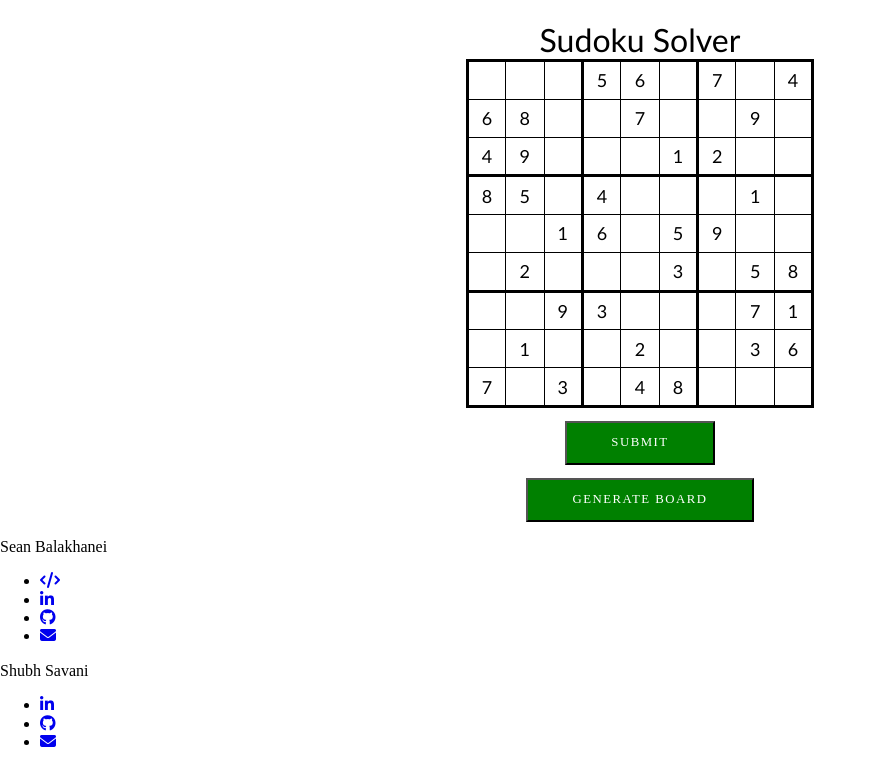
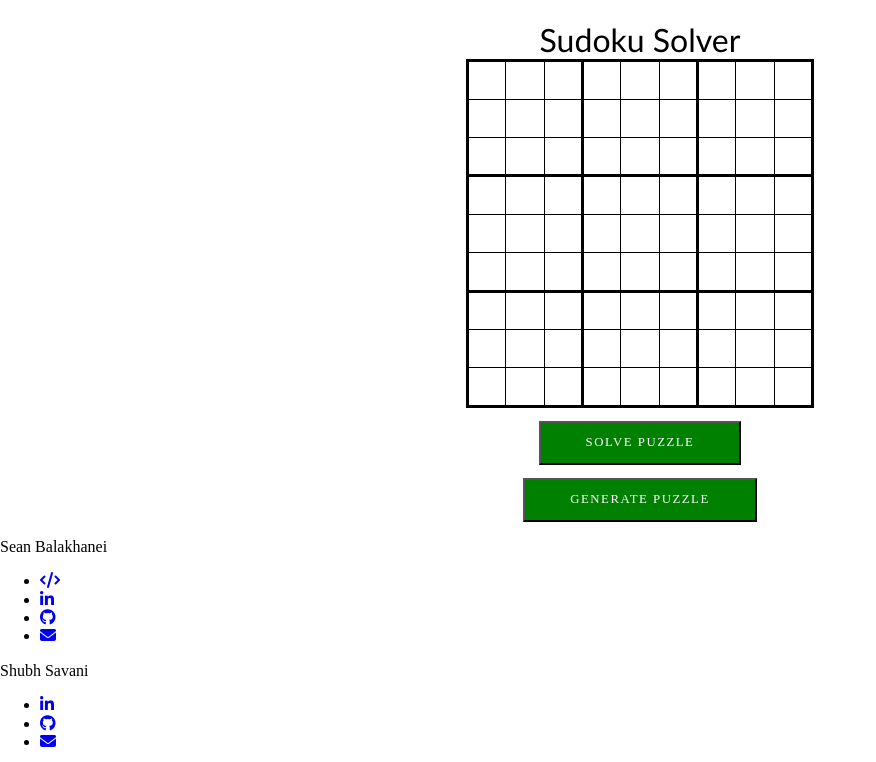
Before and after one commit to Shubh587/AI-Sudoku-Solver, a Flask app: template templates/index_generated.html in a window 1280 px wide. Shown: the top 762 px of the page, without its empty margins (0-876 px from the left). Run offline with Flask 2, Linux system fonts and the light colour scheme; the template is opened without the code that fills it: most values are stand-ins (such as "Sample title", 1, 10 or a date in 2020); some libraries are stand-ins or nearby versions.

Commit message:
Footer tweaks, input handling
Import for icons was missing on some of the HTML templates.
Altered the way index_generated.html takes input from Flask to implement the Generate Puzzles feature.

```diff
--- a/templates/index.html
+++ b/templates/index.html
@@ -40,12 +40,12 @@
         </div>
 
         <!-- Submit Button -->
-        <input type="Submit", class="btn", onclick="get_input()">
+        <input type="Submit", value="Solve Puzzle", class="btn", onclick="get_input()">
 
     </form>
 
     <form class="grid", action="/generate_board", method="POST">
-        <input type="Submit", class="btn", value="Generate Board", onclick="generate_board()">
+        <input type="Submit", class="btn", value="Generate Puzzle", onclick="generate_board()">
     </form>
 
 
--- a/templates/index_generated.html
+++ b/templates/index_generated.html
@@ -25,27 +25,27 @@
                 <colgroup><col><col><col>
                 <colgroup><col><col><col>
                 <tbody>
-                <tr> <td><input class="input_box" type="number", name="A0", id="A0", max="9"></td> <td><input class="input_box" type="number", name="A1", id="A1", max="9"></td><td><input class="input_box" type="number", name="A2", id="A2", max="9"></td><td><input class="input_box" type="number", name="A3", id="A3", max="9", value="5"></td><td><input class="input_box" type="number", name="A4", id="A4", max="9", value="6"></td><td><input class="input_box" type="number", name="A5", id="A5", max="9"></td><td><input class="input_box" type="number", name="A6", id="A6", max="9", value="7"></td><td><input class="input_box" type="number", name="A7", id="A7", max="9"></td><td><input class="input_box" type="number", name="A8", id="A8", max="9", value="4"></td>
-                <tr> <td><input class="input_box" type="number", name="B0", id="B0", max="9", value="6"></td> <td><input class="input_box" type="number", name="B1", id="B1", max="9", value="8"></td><td><input class="input_box" type="number", name="B2", id="B2", max="9"></td><td><input class="input_box" type="number", name="B3", id="B3", max="9"></td><td><input class="input_box" type="number", name="B4", id="B4", max="9", value="7"></td><td><input class="input_box" type="number", name="B5", id="B5", max="9"></td><td><input class="input_box" type="number", name="B6", id="B6", max="9"></td><td><input class="input_box" type="number", name="B7", id="B7", max="9", value="9"></td><td><input class="input_box" type="number", name="B8", id="B8", max="9"></td>
-                <tr> <td><input class="input_box" type="number", name="C0", id="C0", max="9", value="4"></td> <td><input class="input_box" type="number", name="C1", id="C1", max="9", value="9"></td><td><input class="input_box" type="number", name="C2", id="C2", max="9"></td><td><input class="input_box" type="number", name="C3", id="C3", max="9"></td><td><input class="input_box" type="number", name="C4", id="C4", max="9"></td><td><input class="input_box" type="number", name="C5", id="C5", max="9", value="1"></td><td><input class="input_box" type="number", name="C6", id="C6", max="9", value="2"></td><td><input class="input_box" type="number", name="C7", id="C7", max="9"></td><td><input class="input_box" type="number", name="C8", id="C8", max="9"></td>
+                <tr> <td><input class="input_box", type="number", name="A0", id="A0", max="9", value="{{input[0]}}"></td> <td><input class="input_box" type="number", name="A1", id="A1", max="9", value="{{input[1]}}"></td><td><input class="input_box" type="number", name="A2", id="A2", max="9", value="{{input[2]}}"></td><td><input class="input_box" type="number", name="A3", id="A3", max="9", value="{{input[3]}}"></td><td><input class="input_box" type="number", name="A4", id="A4", max="9", value="{{input[4]}}"></td><td><input class="input_box" type="number", name="A5", id="A5", max="9", value="{{input[5]}}"></td><td><input class="input_box" type="number", name="A6", id="A6", max="9", value="{{input[6]}}"></td><td><input class="input_box" type="number", name="A7", id="A7", max="9", value="{{input[7]}}"></td><td><input class="input_box" type="number", name="A8", id="A8", max="9", value="{{input[8]}}"></td>
+                <tr> <td><input class="input_box", type="number", name="B0", id="B0", max="9", value="{{input[9]}}"></td> <td><input class="input_box" type="number", name="B1", id="B1", max="9", value="{{input[10]}}"></td><td><input class="input_box" type="number", name="B2", id="B2", max="9", value="{{input[11]}}"></td><td><input class="input_box" type="number", name="B3", id="B3", max="9", value="{{input[12]}}"></td><td><input class="input_box" type="number", name="B4", id="B4", max="9", value="{{input[13]}}"></td><td><input class="input_box" type="number", name="B5", id="B5", max="9", value="{{input[14]}}"></td><td><input class="input_box" type="number", name="B6", id="B6", max="9", value="{{input[15]}}"></td><td><input class="input_box" type="number", name="B7", id="B7", max="9", value="{{input[16]}}"></td><td><input class="input_box" type="number", name="B8", id="B8", max="9", value="{{input[17]}}"></td>
+                <tr> <td><input class="input_box", type="number", name="C0", id="C0", max="9", value="{{input[18]}}"></td><td><input class="input_box" type="number", name="C1", id="C1", max="9", value="{{input[19]}}"></td><td><input class="input_box" type="number", name="C2", id="C2", max="9", value="{{input[20]}}"></td><td><input class="input_box" type="number", name="C3", id="C3", max="9", value="{{input[21]}}"></td><td><input class="input_box" type="number", name="C4", id="C4", max="9", value="{{input[22]}}"></td><td><input class="input_box" type="number", name="C5", id="C5", max="9", value="{{input[23]}}"></td><td><input class="input_box" type="number", name="C6", id="C6", max="9", value="{{input[24]}}"></td><td><input class="input_box" type="number", name="C7", id="C7", max="9", value="{{input[25]}}"></td><td><input class="input_box" type="number", name="C8", id="C8", max="9", value="{{input[26]}}"></td>
                 <tbody>
-                <tr> <td><input class="input_box" type="number", name="D0", id="D0", max="9", value="8"></td> <td><input class="input_box" type="number", name="D1", id="D1", max="9", value="5"></td><td><input class="input_box" type="number", name="D2", id="D2", max="9"></td><td><input class="input_box" type="number", name="D3", id="D3", max="9", value="4"></td><td><input class="input_box" type="number", name="D4", id="D4", max="9"></td><td><input class="input_box" type="number", name="D5", id="D5", max="9"></td><td><input class="input_box" type="number", name="D6", id="D6", max="9"></td><td><input class="input_box" type="number", name="D7", id="D7", max="9", value="1"></td><td><input class="input_box" type="number", name="D8", id="D8", max="9"></td>
-                <tr> <td><input class="input_box" type="number", name="E0", id="E0", max="9"></td> <td><input class="input_box" type="number", name="E1", id="E1", max="9"></td><td><input class="input_box" type="number", name="E2", id="E2", max="9", value="1"></td><td><input class="input_box" type="number", name="E3", id="E3", max="9", value="6"></td><td><input class="input_box" type="number", name="E4", id="E4", max="9"></td><td><input class="input_box" type="number", name="E5", id="E5", max="9", value="5"></td><td><input class="input_box" type="number", name="E6", id="E6", max="9", value="9"></td><td><input class="input_box" type="number", name="E7", id="E7", max="9"></td><td><input class="input_box" type="number", name="E8", id="E8", max="9"></td>
-                <tr> <td><input class="input_box" type="number", name="F0", id="F0", max="9"></td> <td><input class="input_box" type="number", name="F1", id="F1", max="9", value="2"></td><td><input class="input_box" type="number", name="F2", id="F2", max="9"></td><td><input class="input_box" type="number", name="F3", id="F3", max="9"></td><td><input class="input_box" type="number", name="F4", id="F4", max="9"></td><td><input class="input_box" type="number", name="F5", id="F5", max="9", value="3"></td><td><input class="input_box" type="number", name="F6", id="F6", max="9"></td><td><input class="input_box" type="number", name="F7", id="F7", max="9", value="5"></td><td><input class="input_box" type="number", name="F8", id="F8", max="9", value="8"></td>
+                <tr> <td><input class="input_box", type="number", name="D0", id="D0", max="9", value="{{input[27]}}"></td> <td><input class="input_box" type="number", name="D1", id="D1", max="9", value="{{input[28]}}"></td><td><input class="input_box" type="number", name="D2", id="D2", max="9", value="{{input[29]}}"></td><td><input class="input_box" type="number", name="D3", id="D3", max="9", value="{{input[30]}}"></td><td><input class="input_box" type="number", name="D4", id="D4", max="9", value="{{input[31]}}"></td><td><input class="input_box" type="number", name="D5", id="D5", max="9", value="{{input[32]}}"></td><td><input class="input_box" type="number", name="D6", id="D6", max="9", value="{{input[33]}}"></td><td><input class="input_box" type="number", name="D7", id="D7", max="9", value="{{input[34]}}"></td><td><input class="input_box" type="number", name="D8", id="D8", max="9", value="{{input[35]}}"></td>
+                <tr> <td><input class="input_box", type="number", name="E0", id="E0", max="9", value="{{input[36]}}"></td> <td><input class="input_box" type="number", name="E1", id="E1", max="9", value="{{input[37]}}"></td><td><input class="input_box" type="number", name="E2", id="E2", max="9", value="{{input[38]}}"></td><td><input class="input_box" type="number", name="E3", id="E3", max="9", value="{{input[39]}}"></td><td><input class="input_box" type="number", name="E4", id="E4", max="9", value="{{input[40]}}"></td><td><input class="input_box" type="number", name="E5", id="E5", max="9", value="{{input[41]}}"></td><td><input class="input_box" type="number", name="E6", id="E6", max="9", value="{{input[42]}}"></td><td><input class="input_box" type="number", name="E7", id="E7", max="9", value="{{input[43]}}"></td><td><input class="input_box" type="number", name="E8", id="E8", max="9", value="{{input[44]}}"></td>
+                <tr> <td><input class="input_box", type="number", name="F0", id="F0", max="9", value="{{input[45]}}"></td> <td><input class="input_box" type="number", name="F1", id="F1", max="9", value="{{input[46]}}"></td><td><input class="input_box" type="number", name="F2", id="F2", max="9", value="{{input[47]}}"></td><td><input class="input_box" type="number", name="F3", id="F3", max="9", value="{{input[48]}}"></td><td><input class="input_box" type="number", name="F4", id="F4", max="9", value="{{input[49]}}"></td><td><input class="input_box" type="number", name="F5", id="F5", max="9", value="{{input[50]}}"></td><td><input class="input_box" type="number", name="F6", id="F6", max="9", value="{{input[51]}}"></td><td><input class="input_box" type="number", name="F7", id="F7", max="9", value="{{input[52]}}"></td><td><input class="input_box" type="number", name="F8", id="F8", max="9", value="{{input[53]}}"></td>
                 <tbody>
-                <tr> <td><input class="input_box" type="number", name="G0", id="G0", max="9"></td> <td><input class="input_box" type="number", name="G1", id="G1", max="9"></td><td><input class="input_box" type="number", name="G2", id="G2", max="9", value="9"></td><td><input class="input_box" type="number", name="G3", id="G3", max="9", value="3"></td><td><input class="input_box" type="number", name="G4", id="G4", max="9"></td><td><input class="input_box" type="number", name="G5", id="G5", max="9"></td><td><input class="input_box" type="number", name="G6", id="G6", max="9"></td><td><input class="input_box" type="number", name="G7", id="G7", max="9", value="7"></td><td><input class="input_box" type="number", name="G8", id="G8", max="9", value="1"></td>
-                <tr> <td><input class="input_box" type="number", name="H0", id="H0", max="9"></td> <td><input class="input_box" type="number", name="H1", id="H1", max="9", value="1"></td><td><input class="input_box" type="number", name="H2", id="H2", max="9"></td><td><input class="input_box" type="number", name="H3", id="H3", max="9"></td><td><input class="input_box" type="number", name="H4", id="H4", max="9", value="2"></td><td><input class="input_box" type="number", name="H5", id="H5", max="9"></td><td><input class="input_box" type="number", name="H6", id="H6", max="9"></td><td><input class="input_box" type="number", name="H7", id="H7", max="9", value="3"></td><td><input class="input_box" type="number", name="H8", id="H8", max="9", value="6"></td>
-                <tr> <td><input class="input_box" type="number", name="I0", id="I0", max="9", value="7"></td> <td><input class="input_box" type="number", name="I1", id="I1", max="9"></td><td><input class="input_box" type="number", name="I2", id="I2", max="9", value="3"></td><td><input class="input_box" type="number", name="I3", id="I3", max="9"></td><td><input class="input_box" type="number", name="I4", id="I4", max="9", value="4"></td><td><input class="input_box" type="number", name="I5", id="I5", max="9", value="8"></td><td><input class="input_box" type="number", name="I6", id="I6", max="9"></td><td><input class="input_box" type="number", name="I7", id="I7", max="9"></td><td><input class="input_box" type="number", name="I8", id="I8", max="9"></td>
+                <tr> <td><input class="input_box", type="number", name="G0", id="G0", max="9", value="{{input[54]}}"></td> <td><input class="input_box" type="number", name="G1", id="G1", max="9", value="{{input[55]}}"></td><td><input class="input_box" type="number", name="G2", id="G2", max="9", value="{{input[56]}}"></td><td><input class="input_box" type="number", name="G3", id="G3", max="9", value="{{input[57]}}"></td><td><input class="input_box" type="number", name="G4", id="G4", max="9", value="{{input[58]}}"></td><td><input class="input_box" type="number", name="G5", id="G5", max="9", value="{{input[59]}}"></td><td><input class="input_box" type="number", name="G6", id="G6", max="9", value="{{input[60]}}"></td><td><input class="input_box" type="number", name="G7", id="G7", max="9", value="{{input[61]}}"></td><td><input class="input_box" type="number", name="G8", id="G8", max="9", value="{{input[62]}}"></td>
+                <tr> <td><input class="input_box", type="number", name="H0", id="H0", max="9", value="{{input[63]}}"></td> <td><input class="input_box" type="number", name="H1", id="H1", max="9", value="{{input[64]}}"></td><td><input class="input_box" type="number", name="H2", id="H2", max="9", value="{{input[65]}}"></td><td><input class="input_box" type="number", name="H3", id="H3", max="9", value="{{input[66]}}"></td><td><input class="input_box" type="number", name="H4", id="H4", max="9", value="{{input[67]}}"></td><td><input class="input_box" type="number", name="H5", id="H5", max="9", value="{{input[68]}}"></td><td><input class="input_box" type="number", name="H6", id="H6", max="9", value="{{input[69]}}"></td><td><input class="input_box" type="number", name="H7", id="H7", max="9", value="{{input[70]}}"></td><td><input class="input_box" type="number", name="H8", id="H8", max="9", value="{{input[71]}}"></td>
+                <tr> <td><input class="input_box", type="number", name="I0", id="I0", max="9", value="{{input[72]}}"></td> <td><input class="input_box" type="number", name="I1", id="I1", max="9", value="{{input[73]}}"></td><td><input class="input_box" type="number", name="I2", id="I2", max="9", value="{{input[74]}}"></td><td><input class="input_box" type="number", name="I3", id="I3", max="9", value="{{input[75]}}"></td><td><input class="input_box" type="number", name="I4", id="I4", max="9", value="{{input[76]}}"></td><td><input class="input_box" type="number", name="I5", id="I5", max="9", value="{{input[77]}}"></td><td><input class="input_box" type="number", name="I6", id="I6", max="9", value="{{input[78]}}"></td><td><input class="input_box" type="number", name="I7", id="I7", max="9", value="{{input[79]}}"></td><td><input class="input_box" type="number", name="I8", id="I8", max="9", value="{{input[80]}}"></td>
             </table>
         </div>
 
         <!-- Submit Button -->
-        <input type="Submit" class="btn", onclick="get_input()">
+        <input type="Submit", value="Solve Puzzle", class="btn", onclick="get_input()">
 
     </form>
 
     <form class="grid", action="/generate_board", method="POST">
-        <input type="Submit", class="btn", value="Generate Board", onclick="generate_board()">
+        <input type="Submit", class="btn", value="Generate Puzzle", onclick="generate_board()">
     </form>
 
     <footer class="footer">
--- a/templates/solve.html
+++ b/templates/solve.html
@@ -16,6 +16,7 @@
 
         <!-- Fonts -->
         <link rel="stylesheet" href="https://fonts.googleapis.com/css?family=Source+Code+Pro:300,900|Source+Sans+Pro:300,900&display=swap">
+        <link rel="stylesheet" href="https://cdnjs.cloudflare.com/ajax/libs/font-awesome/6.1.1/css/all.min.css" integrity="sha512-KfkfwYDsLkIlwQp6LFnl8zNdLGxu9YAA1QvwINks4PhcElQSvqcyVLLD9aMhXd13uQjoXtEKNosOWaZqXgel0g==" crossorigin="anonymous" referrerpolicy="no-referrer" />
     </head>
 
     <form class="grid", action="/solve", method="POST">
--- a/templates/unsolvable.html
+++ b/templates/unsolvable.html
@@ -16,6 +16,7 @@
 
         <!-- Fonts -->
         <link rel="stylesheet" href="https://fonts.googleapis.com/css?family=Source+Code+Pro:300,900|Source+Sans+Pro:300,900&display=swap">
+        <link rel="stylesheet" href="https://cdnjs.cloudflare.com/ajax/libs/font-awesome/6.1.1/css/all.min.css" integrity="sha512-KfkfwYDsLkIlwQp6LFnl8zNdLGxu9YAA1QvwINks4PhcElQSvqcyVLLD9aMhXd13uQjoXtEKNosOWaZqXgel0g==" crossorigin="anonymous" referrerpolicy="no-referrer" />
     </head>
 
     <form class="grid", action="/solve", method="POST">
```
